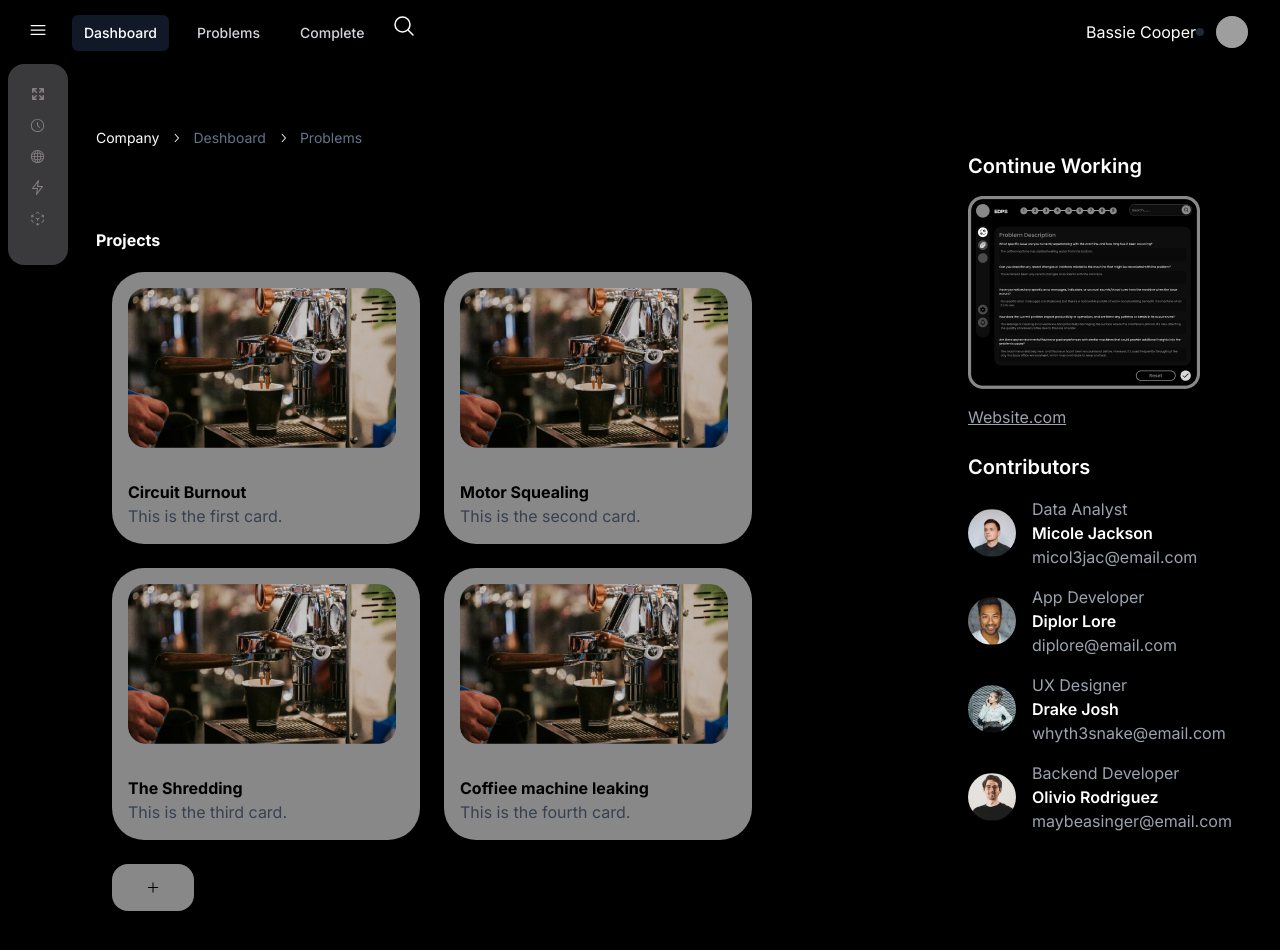
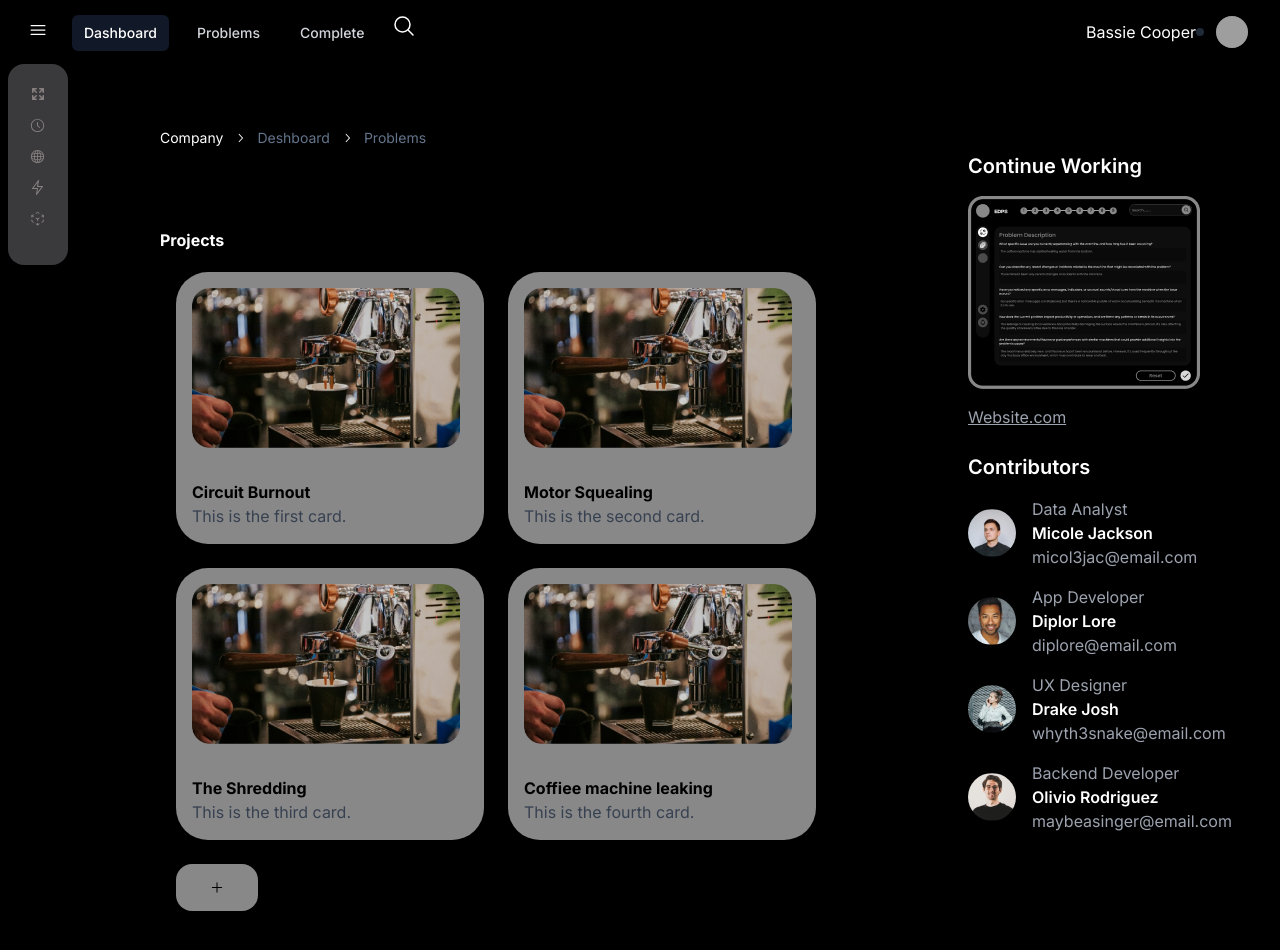
Before and after one commit to umarimran1234/edpsai2.0, a Next.js app: page /dashboard/Problems in a window 1280 px wide. Shown: the top 950 px of the page. Built offline with nearby package versions, Linux system fonts and the light colour scheme; grey boxes are pictures that could not be loaded.

Commit message:
this is update

```diff
--- a/app/dashboard/Problems/page.jsx
+++ b/app/dashboard/Problems/page.jsx
@@ -8,7 +8,7 @@ import { PlusIcon } from "@radix-ui/react-icons"
 export default function problempage() {
     return(
 
-            <div className="container px-20 lg:col-span-2 col-span-3">
+            <div className="marl container px-20 lg:col-span-2 col-span-3">
             <BreadcrumbDemo hreffirst='/' hrefthird='#' hrefsecond='/dashboard' condition={true} firstpath='Company' secondpath='Deshboard' thirdpath='Problems'  />
             <div className="mt-12">
 
--- a/app/dashboard/page.jsx
+++ b/app/dashboard/page.jsx
@@ -8,7 +8,7 @@ import coffie from "../../public/Images/dashboard/Rectangle 33.png"
 export default function dashboard() {
     return(
 
-            <div className=" lg:col-span-2 col-span-3">
+            <div  className="marl lg:col-span-2 col-span-3">
             <BreadcrumbDemo firstpath='company' hreffirst='/' secondpath='EDPS Dashboard' hrefsecond='#' condition={false}  />
             <div className="mt-12">
 
```
